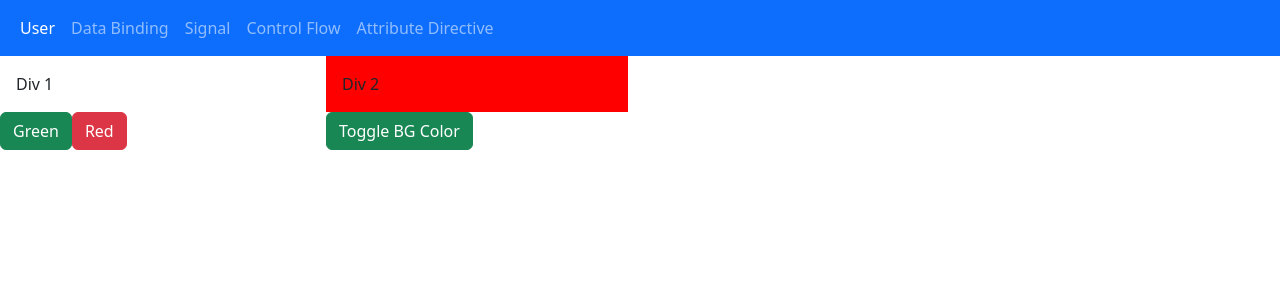
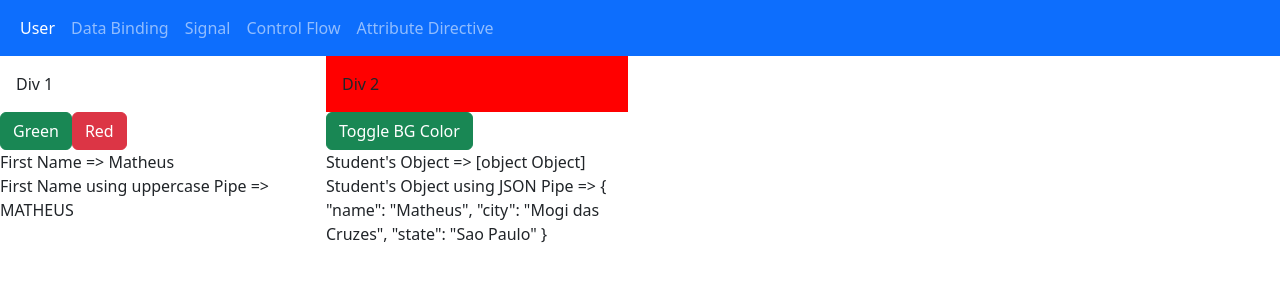
Before and after one commit to MateRamires/Angular_20_Tutorial, an Angular app: page /attribute-dir in a window 1280 px wide. Shown: the top 300 px of the page. Built offline with nearby package versions, Linux system fonts and the light colour scheme.

Commit message:
Adding Pipes to the Attribute Dir Component

```diff
--- a/src/app/components/attribute-directive/attribute-directive.html
+++ b/src/app/components/attribute-directive/attribute-directive.html
@@ -20,3 +20,16 @@
         <button class="btn btn-success" (click)="toggleDiv2Color()">Toggle BG Color</button>
     </div>
 </div>
+
+<div class="row">
+    <div class="col-3">
+        First Name => {{firstName}}
+        <br>
+        First Name using uppercase Pipe => {{firstName | uppercase}}
+    </div>
+    <div class="col-3">
+        Student's Object => {{studentObject}}
+        <br>
+        Student's Object using JSON Pipe => {{studentObject | json}}
+    </div>
+</div>
--- a/src/app/components/attribute-directive/attribute-directive.ts
+++ b/src/app/components/attribute-directive/attribute-directive.ts
@@ -1,13 +1,19 @@
-import { NgClass, NgStyle } from '@angular/common';
+import { JsonPipe, NgClass, NgStyle, UpperCasePipe } from '@angular/common';
 import { AfterContentChecked, AfterContentInit, AfterViewChecked, AfterViewInit, Component, OnDestroy, OnInit, signal } from '@angular/core';
 
 @Component({
   selector: 'app-attribute-directive',
-  imports: [NgClass, NgStyle],
+  imports: [NgClass, NgStyle, UpperCasePipe, JsonPipe],
   templateUrl: './attribute-directive.html',
   styleUrl: './attribute-directive.css',
 })
-export class AttributeDirective implements OnInit, AfterContentInit, AfterContentChecked, AfterViewInit, AfterViewChecked, OnDestroy{
+export class AttributeDirective implements OnInit, AfterContentInit, AfterContentChecked, AfterViewInit, AfterViewChecked, OnDestroy {
+
+  //The two variables below are used to test Pipes.
+  firstName: string = "Matheus";
+  studentObject: any = { name: 'Matheus', city: "Mogi das Cruzes", state: "Sao Paulo"};
+  //There are many other pipes available, the most used one is the Date Pipe. All pipes are available on Angular Docs.
+
   div1ClassName = signal<string>("");
   isDiv2Green: boolean = false;
 
```
